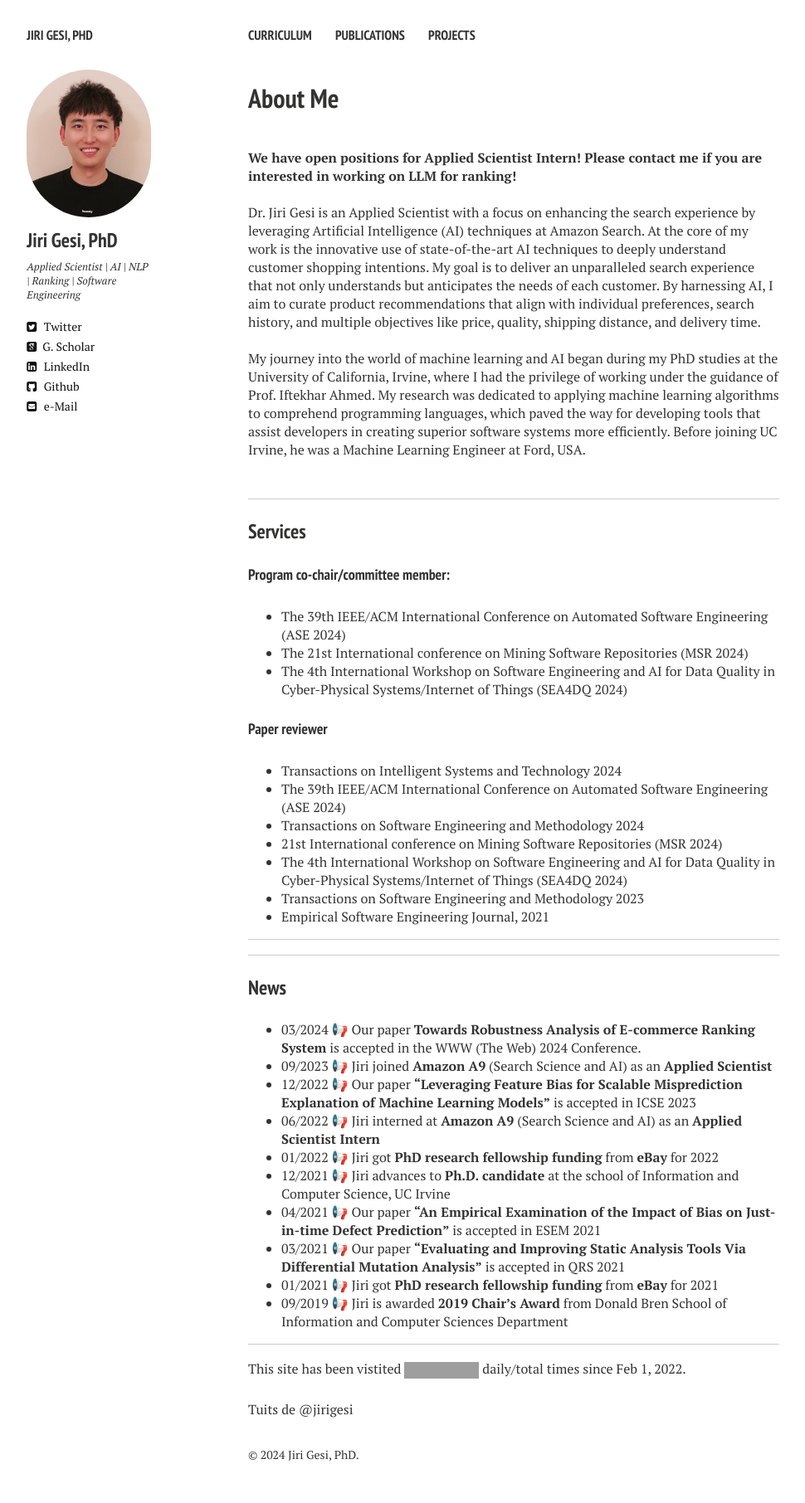
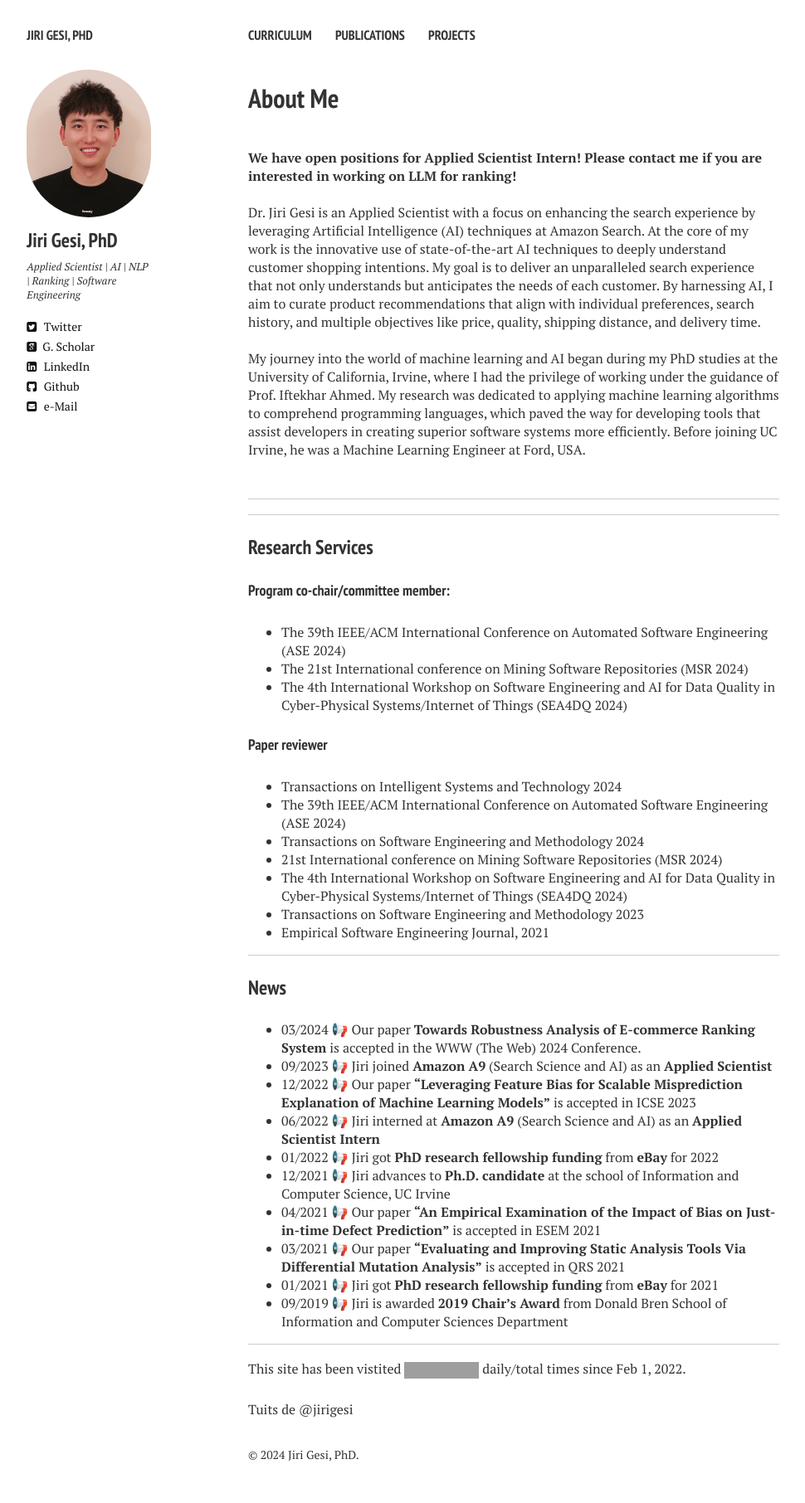
Before and after one commit to Jirigesi/Jirigesi.github.io, a Jekyll site: the page built from index.md, in a window 1280 px wide. Shown: the whole page at 83% size, without its empty margins (21-991 px from the left). Built offline with Jekyll 4.4.1, drawn with Linux system fonts in a browser that asks for light colours; nearby versions of some CDN libraries; comment, search, counter and statistics services are not loaded; grey boxes are pictures that could not be loaded.

Commit message:
Update index.md

```diff
--- a/index.md
+++ b/index.md
@@ -23,7 +23,10 @@ My journey into the world of machine learning and AI began during my PhD studies
 <br />
 
 ---
-### Services
+
+---
+
+### Research Services
 
 #### Program co-chair/committee member:
 - The 39th IEEE/ACM International Conference on Automated Software Engineering (ASE 2024)
@@ -42,7 +45,6 @@ My journey into the world of machine learning and AI began during my PhD studies
 
 ---
 
----
 ### News
 - 03/2024 📢 Our paper **Towards Robustness Analysis of E-commerce Ranking System** is accepted in the WWW (The Web) 2024 Conference.
 - 09/2023 📢 Jiri joined **Amazon A9** (Search Science and AI) as an **Applied Scientist**
```
